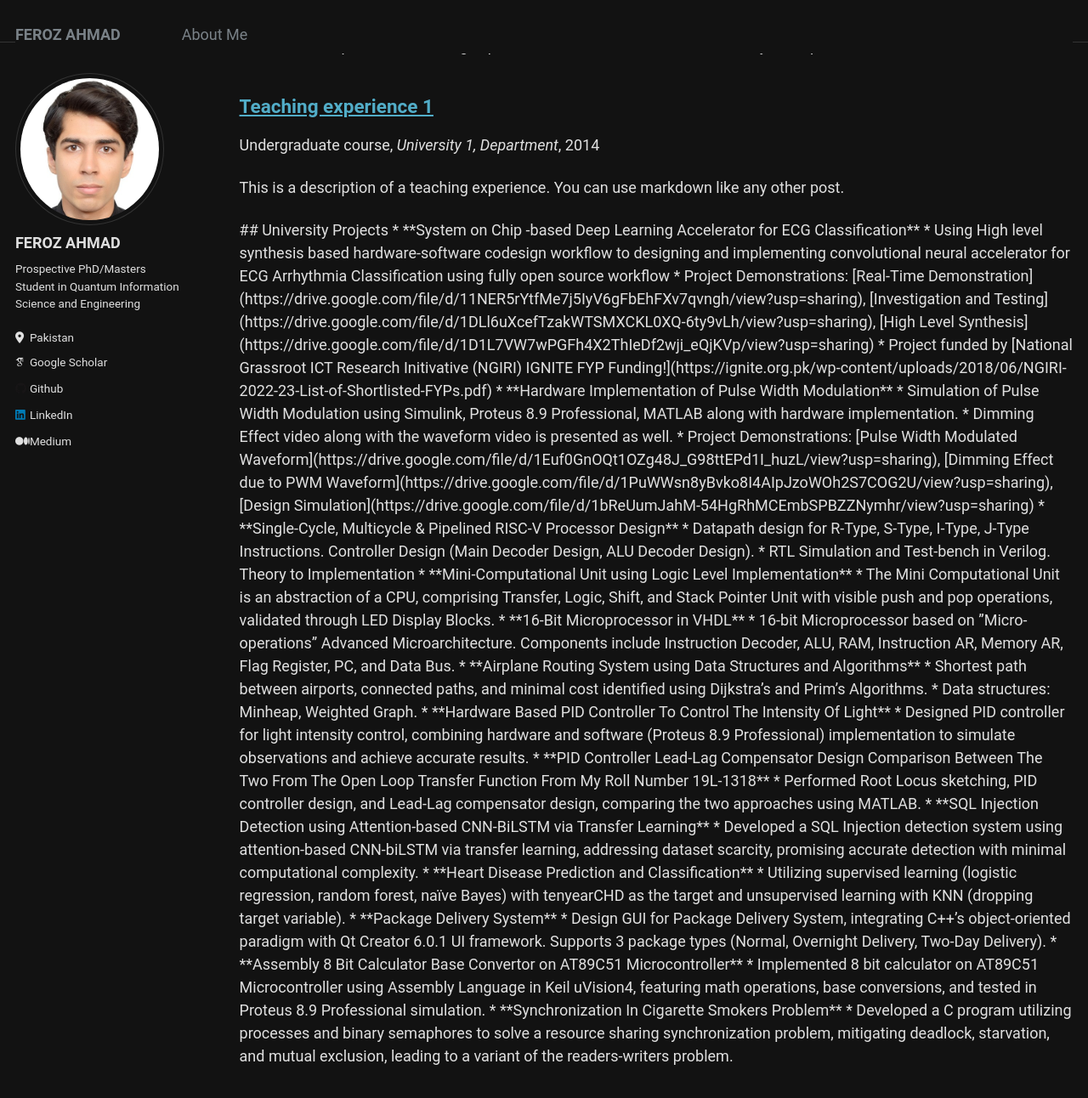
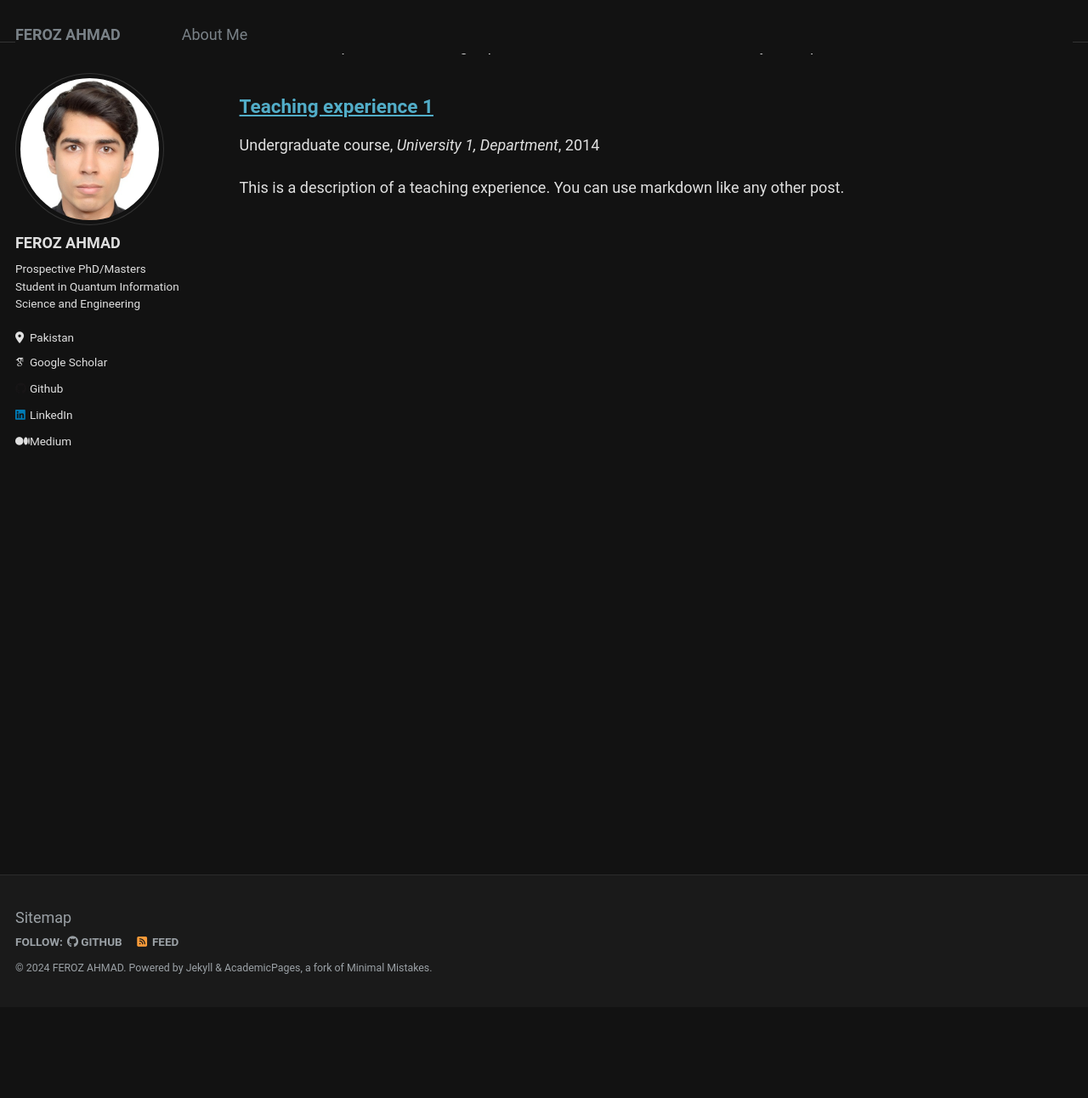
Before and after one commit to Fe-r-oz/Fe-r-oz.github.io, a Jekyll site: the page built from _pages/projects.html, in a window 1280 px wide and 1400 px high, scrolled down 215 px. Shown: the top 1292 px of the window at 85% size. Built offline with Jekyll 4.4.1, drawn with Linux system fonts in a browser that asks for light colours; some web fonts are replaced.

Commit message:
Update projects.html

```diff
--- a/_pages/projects.html
+++ b/_pages/projects.html
@@ -1,7 +1,7 @@
 ---
 layout: archive
 title: "University Projects"
-permalink: /projects/
+permalink: /teaching/
 author_profile: true
 ---
 
@@ -10,37 +10,3 @@ author_profile: true
 {% for post in site.teaching reversed %}
   {% include archive-single.html %}
 {% endfor %}
-
-## University Projects
-* **System on Chip -based Deep Learning Accelerator for ECG Classification**
-  * Using High level synthesis based hardware-software codesign workflow to designing and implementing convolutional neural accelerator for ECG Arrhythmia Classification using fully open source workflow
-  * Project Demonstrations: [Real-Time Demonstration](https://drive.google.com/file/d/11NER5rYtfMe7j5IyV6gFbEhFXv7qvngh/view?usp=sharing), [Investigation and Testing](https://drive.google.com/file/d/1DLl6uXcefTzakWTSMXCKL0XQ-6ty9vLh/view?usp=sharing), [High Level Synthesis](https://drive.google.com/file/d/1D1L7VW7wPGFh4X2ThIeDf2wji_eQjKVp/view?usp=sharing)
-  * Project funded by [National Grassroot ICT Research Initivative (NGIRI) IGNITE FYP Funding!](https://ignite.org.pk/wp-content/uploads/2018/06/NGIRI-2022-23-List-of-Shortlisted-FYPs.pdf)
-* **Hardware Implementation of Pulse Width Modulation**
-  * Simulation of Pulse Width Modulation using Simulink, Proteus 8.9 Professional, MATLAB along with hardware implementation.
-  * Dimming Effect video along with the waveform video is presented as well.
-  * Project Demonstrations: [Pulse Width Modulated Waveform](https://drive.google.com/file/d/1Euf0GnOQt1OZg48J_G98ttEPd1I_huzL/view?usp=sharing), [Dimming Effect due to PWM Waveform](https://drive.google.com/file/d/1PuWWsn8yBvko8I4AIpJzoWOh2S7COG2U/view?usp=sharing), [Design Simulation](https://drive.google.com/file/d/1bReUumJahM-54HgRhMCEmbSPBZZNymhr/view?usp=sharing)
-* **Single-Cycle, Multicycle & Pipelined RISC-V Processor Design**
-  * Datapath design for R-Type, S-Type, I-Type, J-Type Instructions. Controller Design (Main Decoder Design, ALU Decoder Design).
-  * RTL Simulation and Test-bench in Verilog. Theory to Implementation
-* **Mini-Computational Unit using Logic Level Implementation**
-  * The Mini Computational Unit is an abstraction of a CPU, comprising Transfer, Logic, Shift, and Stack Pointer Unit with visible push and pop operations, validated through LED Display Blocks.
-* **16-Bit Microprocessor in VHDL**
-  * 16-bit Microprocessor based on ”Micro-operations” Advanced Microarchitecture. Components include Instruction Decoder, ALU, RAM, Instruction AR, Memory AR, Flag Register, PC, and Data Bus.
-* **Airplane Routing System using Data Structures and Algorithms**
-  * Shortest path between airports, connected paths, and minimal cost identified using Dijkstra’s and Prim’s Algorithms.
-  * Data structures: Minheap, Weighted Graph.
-* **Hardware Based PID Controller To Control The Intensity Of Light**
-  * Designed PID controller for light intensity control, combining hardware and software (Proteus 8.9 Professional) implementation to simulate observations and achieve accurate results.
-* **PID Controller Lead-Lag Compensator Design Comparison Between The Two From The Open Loop Transfer Function From My Roll Number 19L-1318**
-  * Performed Root Locus sketching, PID controller design, and Lead-Lag compensator design, comparing the two approaches using MATLAB.
-* **SQL Injection Detection using Attention-based CNN-BiLSTM via Transfer Learning**
-  * Developed a SQL Injection detection system using attention-based CNN-biLSTM via transfer learning, addressing dataset scarcity, promising accurate detection with minimal computational complexity.
-* **Heart Disease Prediction and Classification**
-  * Utilizing supervised learning (logistic regression, random forest, naı̈ve Bayes) with tenyearCHD as the target and unsupervised learning with KNN (dropping target variable).
-* **Package Delivery System**
-  * Design GUI for Package Delivery System, integrating C++’s object-oriented paradigm with Qt Creator 6.0.1 UI framework. Supports 3 package types (Normal, Overnight Delivery, Two-Day Delivery).
-* **Assembly 8 Bit Calculator Base Convertor on AT89C51 Microcontroller**
-  * Implemented 8 bit calculator on AT89C51 Microcontroller using Assembly Language in Keil uVision4, featuring math operations, base conversions, and tested in Proteus 8.9 Professional simulation.
-* **Synchronization In Cigarette Smokers Problem**
-  * Developed a C program utilizing processes and binary semaphores to solve a resource sharing synchronization problem, mitigating deadlock, starvation, and mutual exclusion, leading to a variant of the readers-writers problem.
```
